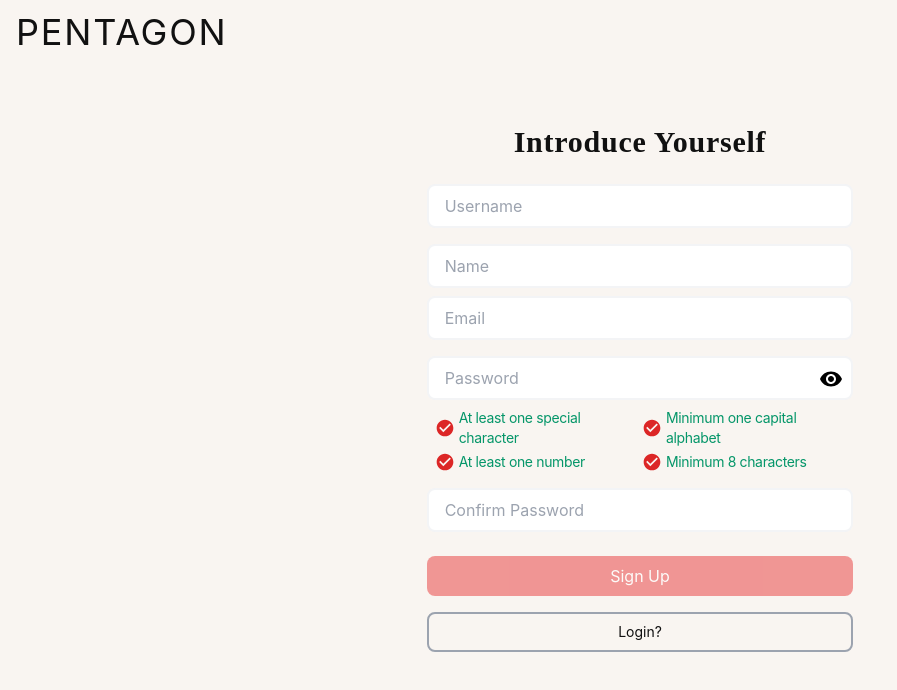
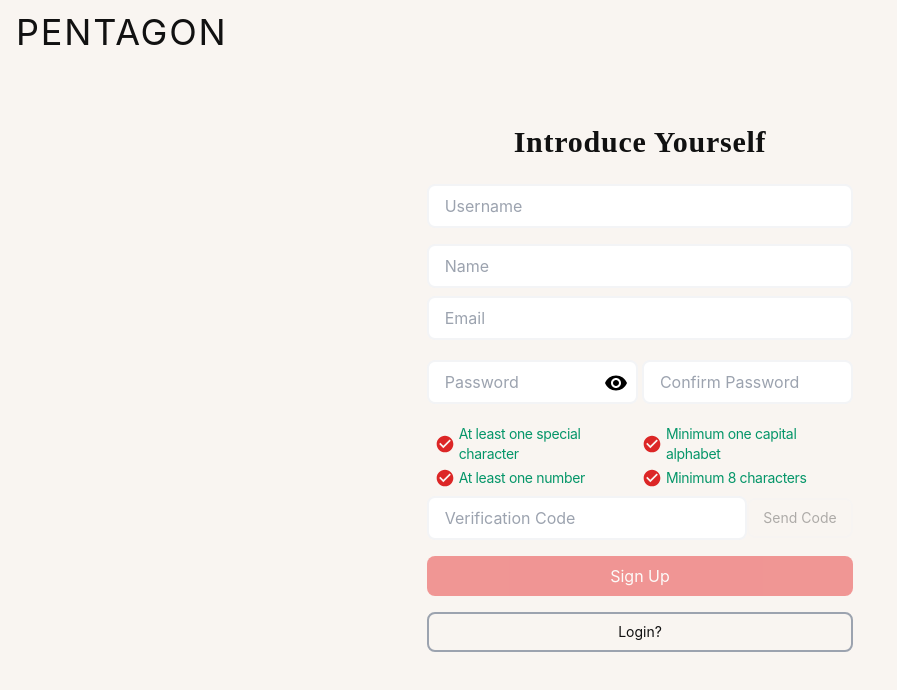
Before and after one commit to nexus-hash/Pentagon, a React (Create React App) app: page /signup in a window 1280 px wide. Shown: the top 690 px of the page, without its empty margins (0-897 px from the left). Built offline with nearby package versions, Linux system fonts and the light colour scheme.

Commit message:
Added Verification Code and made some changes to Login

```diff
--- a/src/css/signup.css
+++ b/src/css/signup.css
@@ -19,3 +19,13 @@
   }
 
 }
+input::-webkit-outer-spin-button,
+input::-webkit-inner-spin-button {
+  -webkit-appearance: none;
+  margin: 0;
+}
+
+/* Firefox */
+input[type=number] {
+  -moz-appearance: textfield;
+}
--- a/src/pages/Authentication/signupPage/signup.js
+++ b/src/pages/Authentication/signupPage/signup.js
@@ -2,52 +2,65 @@ import { Component } from "react";
 import { Link } from "react-router-dom";
 
 import "../../../css/signup.css";
-import VisibilityIcon from '@material-ui/icons/Visibility';
+import VisibilityIcon from "@material-ui/icons/Visibility";
 import VisibilityOffIcon from "@material-ui/icons/VisibilityOff";
 import CheckCircleIcon from "@material-ui/icons/CheckCircle";
 import Loader from "../../Loader";
 
-class signup extends Component{
-
-  constructor(props){
+class signup extends Component {
+  constructor(props) {
     super(props);
     this.state = {
       loginMessage: "",
       usernameMessage: "",
-      emailMessage:"",
+      emailMessage: "",
       passwordMatch: "",
       name: "",
       username: "",
       email: "",
       password: "",
       confirmPassword: "",
+      verificationCode: "",
+      codeMessage: "",
+      code: "Send Code",
       passwordFieldType: "password",
       oneNum: false,
       oneCap: false,
       oneSpecial: false,
       lengthEight: false,
-      emailCheck:false,
-      isLoading:false,
+      emailCheck: false,
+      isLoading: false,
+      seconds: 0,
       oneNumColor: "#DC2626",
       oneCapColor: "#DC2626",
       oneSpecialColor: "#DC2626",
       lengthEightColor: "#DC2626",
-      btnBg:0.6,
+      btnBg: 0.6,
       buttonState: true,
-      visibleButtonClass:"",
-      visibleOffButtonClass:"hidden"
+      codeButtonColor:.3,
+      visibleButtonClass: "",
+      visibleOffButtonClass: "hidden",
+      codeButtonState: false,
     };
+    this.timer = 0;
     this.handleVisibilityClick = this.handleVisibilityClick.bind(this);
-    this.handleUsernameChange  = this.handleUsernameChange.bind(this);
+    this.handleUsernameChange = this.handleUsernameChange.bind(this);
     this.handleNameChange = this.handleNameChange.bind(this);
     this.handleEmailChange = this.handleEmailChange.bind(this);
     this.handlePasswordChange = this.handlePasswordChange.bind(this);
-    this.handleConfirmPasswordChange = this.handleConfirmPasswordChange.bind(this);
-    this.handleUserRegistrationOnClick = this.handleUserRegistrationOnClick.bind(this);
+    this.handleConfirmPasswordChange =
+      this.handleConfirmPasswordChange.bind(this);
+    this.handleUserRegistrationOnClick =
+      this.handleUserRegistrationOnClick.bind(this);
     this.checkSubmissionForm = this.checkSubmissionForm.bind(this);
+    this.handleVerificationCodeChange =
+      this.handleVerificationCodeChange.bind(this);
+    this.startTimer = this.startTimer.bind(this);
+    this.countDown = this.countDown.bind(this);
+    this.sendCode = this.sendCode.bind(this);
   }
 
-  checkSubmissionForm (){
+  checkSubmissionForm() {
     setTimeout(() => {
       if (
         this.state.oneCap &&
@@ -56,17 +69,19 @@ class signup extends Component{
         this.state.lengthEight &&
         this.state.passwordMatch === "" &&
         this.state.usernameMessage === "" &&
-        this.state.username !=="" &&
-        this.state.email !==""&&
-        this.state.name !=="" &&
-        this.state.emailCheck
+        this.state.username !== "" &&
+        this.state.email !== "" &&
+        this.state.name !== "" &&
+        this.state.emailCheck &&
+        this.state.verificationCode >= 100000 &&
+        this.state.verificationCode <= 999999
       ) {
         this.setState({
           btnBg: 1,
         });
         this.setState({
-          buttonState:false,
-        })
+          buttonState: false,
+        });
       } else {
         this.setState({
           btnBg: 0.6,
@@ -78,15 +93,21 @@ class signup extends Component{
     }, 100);
   }
 
-  handleVisibilityClick(){
-    if(this.state.passwordFieldType === "password"){
+  handleVerificationCodeChange(event) {
     this.setState({
-        visibleButtonClass:"hidden",
-        visibleOffButtonClass:"",
-        passwordFieldType : "text"
-      })
+      verificationCode: event.target.value,
+    });
+    this.checkSubmissionForm();
   }
-    else{
+
+  handleVisibilityClick() {
+    if (this.state.passwordFieldType === "password") {
+      this.setState({
+        visibleButtonClass: "hidden",
+        visibleOffButtonClass: "",
+        passwordFieldType: "text",
+      });
+    } else {
       this.setState({
         visibleButtonClass: "",
         visibleOffButtonClass: "hidden",
@@ -95,40 +116,39 @@ class signup extends Component{
     }
   }
 
-  handleNameChange (event){
+  handleNameChange(event) {
     this.setState({
-      name: event.target.value
-    })
+      name: event.target.value,
+    });
     this.checkSubmissionForm();
   }
 
-  handleUsernameChange (event){
+  handleUsernameChange(event) {
     this.setState({
       username: event.target.value,
     });
     this.checkSubmissionForm();
   }
 
-  handlePasswordChange(event){
-    var capitalAlphabet =new RegExp( "^(?=.*[A-Z])");
+  handlePasswordChange(event) {
+    var capitalAlphabet = new RegExp("^(?=.*[A-Z])");
     var oneNumeric = new RegExp("^(?=.*\\d)");
-    var specialChar = new RegExp( "^(?=.*[-+_!@#$%^&*., ?])+");
-
+    var specialChar = new RegExp("^(?=.*[-+_!@#$%^&*., ?])+");
 
     this.setState({
       password: event.target.value,
     });
 
-    if(event.target.value.length>7){
+    if (event.target.value.length > 7) {
       this.setState({
-        lengthEight:true
-      })
-      if(this.state.lengthEightColor === "#DC2626"){
+        lengthEight: true,
+      });
+      if (this.state.lengthEightColor === "#DC2626") {
         this.setState({
           lengthEightColor: "#059669",
         });
       }
-    }else{
+    } else {
       this.setState({
         lengthEight: false,
       });
@@ -139,16 +159,16 @@ class signup extends Component{
       }
     }
 
-    if(capitalAlphabet.test(event.target.value)){
+    if (capitalAlphabet.test(event.target.value)) {
       this.setState({
-        oneCap:true
-      })
+        oneCap: true,
+      });
       if (this.state.oneCapColor === "#DC2626") {
         this.setState({
           oneCapColor: "#059669",
         });
       }
-    }else{
+    } else {
       this.setState({
         oneCap: false,
       });
@@ -161,14 +181,14 @@ class signup extends Component{
 
     if (oneNumeric.test(event.target.value)) {
       this.setState({
-        oneNum:true
-      })
+        oneNum: true,
+      });
       if (this.state.oneNumColor === "#DC2626") {
         this.setState({
           oneNumColor: "#059669",
         });
       }
-    }else{
+    } else {
       this.setState({
         oneNum: false,
       });
@@ -181,14 +201,14 @@ class signup extends Component{
 
     if (specialChar.test(event.target.value)) {
       this.setState({
-        oneSpecial:true,
-      })
+        oneSpecial: true,
+      });
       if (this.state.oneSpecialColor === "#DC2626") {
         this.setState({
           oneSpecialColor: "#059669",
         });
       }
-    }else{
+    } else {
       this.setState({
         oneSpecial: false,
       });
@@ -209,59 +229,112 @@ class signup extends Component{
       });
     }
     this.checkSubmissionForm();
-
   }
 
-  handleConfirmPasswordChange(event){
-
+  handleConfirmPasswordChange(event) {
     this.setState({
       confirmPassword: event.target.value,
     });
 
-    if(this.state.password === event.target.value){
+    if (this.state.password === event.target.value) {
       this.setState({
-        passwordMatch:"",
+        passwordMatch: "",
       });
-    }else{
+    } else {
       this.setState({
-        passwordMatch:"Confirm Password and Password does not match.",
+        passwordMatch: "Confirm Password and Password does not match.",
       });
     }
     this.checkSubmissionForm();
   }
 
-  handleEmailChange (event){
+  handleEmailChange(event) {
     this.setState({
       email: event.target.value,
     });
     const re =
       /^(([^<>()[\]\\.,;:\s@]+(\.[^<>()[\]\\.,;:\s@]+)*)|(.+))@((\[[0-9]{1,3}\.[0-9]{1,3}\.[0-9]{1,3}\.[0-9]{1,3}\])|(([a-zA-Z\-0-9]+\.)+[a-zA-Z]{2,}))$/;
-    if (re.test(event.target.value)){
+    if (re.test(event.target.value)) {
       this.setState({
-        emailCheck:true,
-        emailMessage:""
-      })
-    }else{
+        emailCheck: true,
+        emailMessage: "",
+        codeButtonColor: 1,
+      });
+    } else {
       this.setState({
         emailCheck: false,
-        emailMessage:"Enter a valid Email Id"
+        emailMessage: "Enter a valid Email Id",
+        codeButtonColor: 0.3,
       });
     }
     this.checkSubmissionForm();
   }
 
-  handleUserRegistrationOnClick(){
+  handleUserRegistrationOnClick() {
     this.setState({
-      isLoading:true,
-    })
+      isLoading: true,
+    });
     console.log("Allowed");
   }
 
-  render(){
-    if(this.state.isLoading){
-      return(
-      <Loader message="Introducing you to Pentagon" />);
+  countDown() {
+    // Remove one second, set state so a re-render happens.
+
+    let seconds = this.state.seconds - 1;
+    let message = "Resend ("+seconds+ ")";
+    this.setState({
+      seconds: seconds,
+      code: message,
+    });
+
+    // Check if we're at zero.
+    if (seconds === 0) {
+      this.setState({
+        code: "Send Again",
+        codeButtonColor:1,
+        codeButtonState: false,
+      });
+      clearInterval(this.timer);
+      this.timer=0;
+    }
+  }
+  startTimer() {
+    if (this.timer === 0 && this.state.seconds > 0) {
+      this.timer = setInterval(this.countDown, 1000);
+    }
+  }
+
+  async sendCode() {
+    if (this.state.emailCheck && (this.state.code === "Send Code" || this.state.code === "Send Again")) {
+      await this.setState({
+        seconds: 60,
+        code: "Resend (60)",
+        codeButtonColor: .7,
+        codeButtonState: true,
+      });
+      this.startTimer();
+
+      this.setState({
+        codeMessage: "Code has been sent to your mail ID",
+      });
+    } else if(this.state.seconds>0){
+      return;
     }else{
+      this.setState({
+        code: "Mail Please",
+      });
+      setTimeout(() => {
+        this.setState({
+          code: "Send Code",
+        });
+      }, 4000);
+    }
+  }
+
+  render() {
+    if (this.state.isLoading) {
+      return <Loader message="Introducing you to Pentagon" />;
+    } else {
       return (
         <div className="app-bg-color w-full sm:h-screen overflow-y-scroll h-auto sm:overflow-hidden flex flex-col justify-between items-center lg:space-y-0 space-y-10">
           <div className="w-full lg:h-16 flex justify-center items-center ">
@@ -283,7 +356,6 @@ class signup extends Component{
               className="w-full bg-white px-4 py-2 rounded-lg border-2 border-gray-100 focus:shadow-xl focus:outline-none focus:border-transparent"
               onChange={this.handleUsernameChange}
               value={this.state.username}
-            required
             ></input>
             <font className="text-green-600 w-full lg:text-sm text-xs text-left">
               {this.state.usernameMessage}
@@ -294,20 +366,21 @@ class signup extends Component{
               className="w-full bg-white px-4 py-2 rounded-lg border-2 border-gray-100 mb-1 focus:shadow-xl focus:outline-none focus:border-transparent"
               onChange={this.handleNameChange}
               value={this.state.name}
-            required
             ></input>
+            <div className="w-full">
               <input
                 type="email"
                 placeholder="Email"
                 className="w-full bg-white px-4 py-2 rounded-lg border-2 border-gray-100 mb-1 focus:shadow-xl focus:outline-none focus:border-transparent"
                 onChange={this.handleEmailChange}
                 value={this.state.email}
-            required
               ></input>
+            </div>
             <font className="text-red-600 w-full lg:text-sm text-xs text-left px-2">
               {this.state.emailMessage}
             </font>
-          <div className="w-full bg-white flex justify-center pr-2 items-center border-2 rounded-lg border-gray-100 mb-1 ">
+            <div className="w-full flex flex-row h-auto">
+              <div className="w-1/2 bg-white flex justify-center pr-2 items-center border-2 rounded-lg border-gray-100 mb-1 mr-1">
                 <input
                   id="password"
                   type={this.state.passwordFieldType}
@@ -315,7 +388,6 @@ class signup extends Component{
                   className="px-4 py-2 w-full focus:shadow-xl focus:outline-none focus:border-transparent rounded-lg"
                   onChange={this.handlePasswordChange}
                   value={this.state.password}
-              required
                 ></input>
                 <div id="visible" className={this.state.visibleButtonClass}>
                   <VisibilityIcon
@@ -324,7 +396,10 @@ class signup extends Component{
                     onClick={this.handleVisibilityClick}
                   ></VisibilityIcon>
                 </div>
-            <div id="notVisible" className={this.state.visibleOffButtonClass}>
+                <div
+                  id="notVisible"
+                  className={this.state.visibleOffButtonClass}
+                >
                   <VisibilityOffIcon
                     className="cursor-pointer "
                     id="eyeIcon"
@@ -332,6 +407,18 @@ class signup extends Component{
                   ></VisibilityOffIcon>
                 </div>
               </div>
+              <input
+                type="password"
+                placeholder="Confirm Password"
+                className="w-1/2 bg-white h-11 px-4 py-2 rounded-lg border-2 border-gray-100 focus:shadow-xl focus:outline-none focus:border-transparent"
+                onChange={this.handleConfirmPasswordChange}
+                value={this.state.confirmPassword}
+              ></input>
+            </div>
+            <div className="text-red-600 w-full px-2 lg:text-xs text-sm text-left">
+              {this.state.passwordMatch}
+            </div>
+
             <div className="w-full sm:spcae-y-0 space-y-1">
               <div className="w-full px-2 sm:flex justify-start items-center sm:tracking-tight sm:space-x-1 space-y-1 lg:space-y-0 text-sm">
                 <div className="text-green-600 sm:w-1/2 w-full flex items-center">
@@ -378,22 +465,30 @@ class signup extends Component{
                 </div>
               </div>
             </div>
-          <div className="w-full px-2 flex justify-start items-center space-x-4 text-xs"></div>
+            <div className="w-full flex flex-row justify-center items-center">
               <input
-            type="password"
-            placeholder="Confirm Password"
-            className="w-full bg-white px-4 py-2 rounded-lg border-2 border-gray-100 focus:shadow-xl focus:outline-none focus:border-transparent"
-            onChange={this.handleConfirmPasswordChange}
-            value={this.state.confirmPassword}
-            required
+                type="number"
+                placeholder="Verification Code"
+                className=" w-9/12 bg-white px-4 py-2 rounded-lg border-2 border-gray-100 focus:shadow-xl focus:outline-none focus:border-transparent"
+                onChange={this.handleVerificationCodeChange}
+                value={this.state.verificationCode}
               ></input>
-          <div className="text-red-600 w-full px-2 lg:text-xs text-sm text-left">
-            {this.state.passwordMatch}
+              <div
+                onClick={this.sendCode}
+                className="cursor-pointer w-3/12 items-center py-2 text-center border-2 border-gray-100 rounded-lg text-sm"
+                disabled={this.state.codeButtonState}
+                style={{opacity: this.state.codeButtonColor}}
+              >
+                {this.state.code}
               </div>
-          <div></div>
+            </div>
+            <div className="w-full sm:space-y-0 space-y-1">
+              {this.state.codeMessage}
+              </div>
             <button
               onClick={this.handleUserRegistrationOnClick}
               id="submitButton"
+              type="submit"
               className="w-full py-2 rounded-lg text-center btn-bg-color text-white hover:shadow-lg cursor-pointer"
               style={{ opacity: this.state.btnBg }}
               disabled={this.state.buttonState}
```
Also changed, not shown: src/pages/Authentication/LoginPage/login.js (+9 -1 lines). Lines whose indentation alone changed are shown as unchanged.
